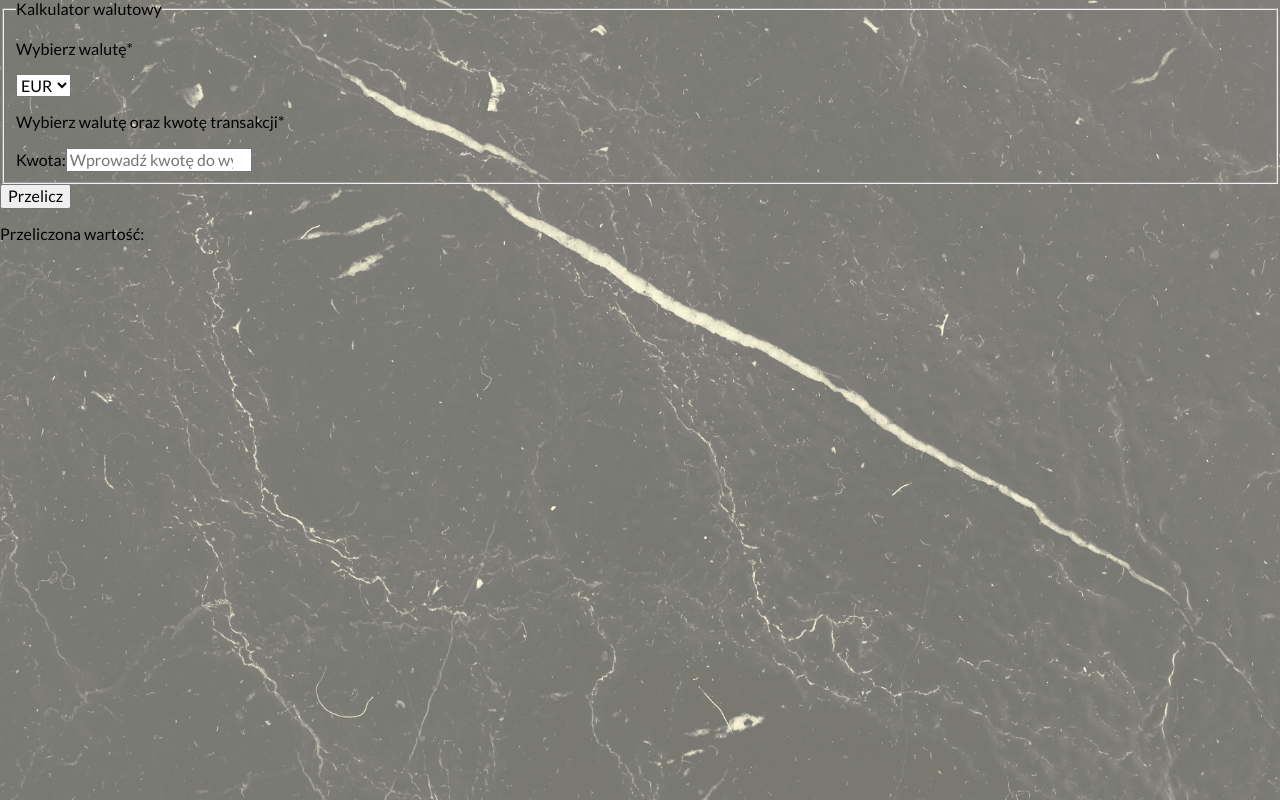
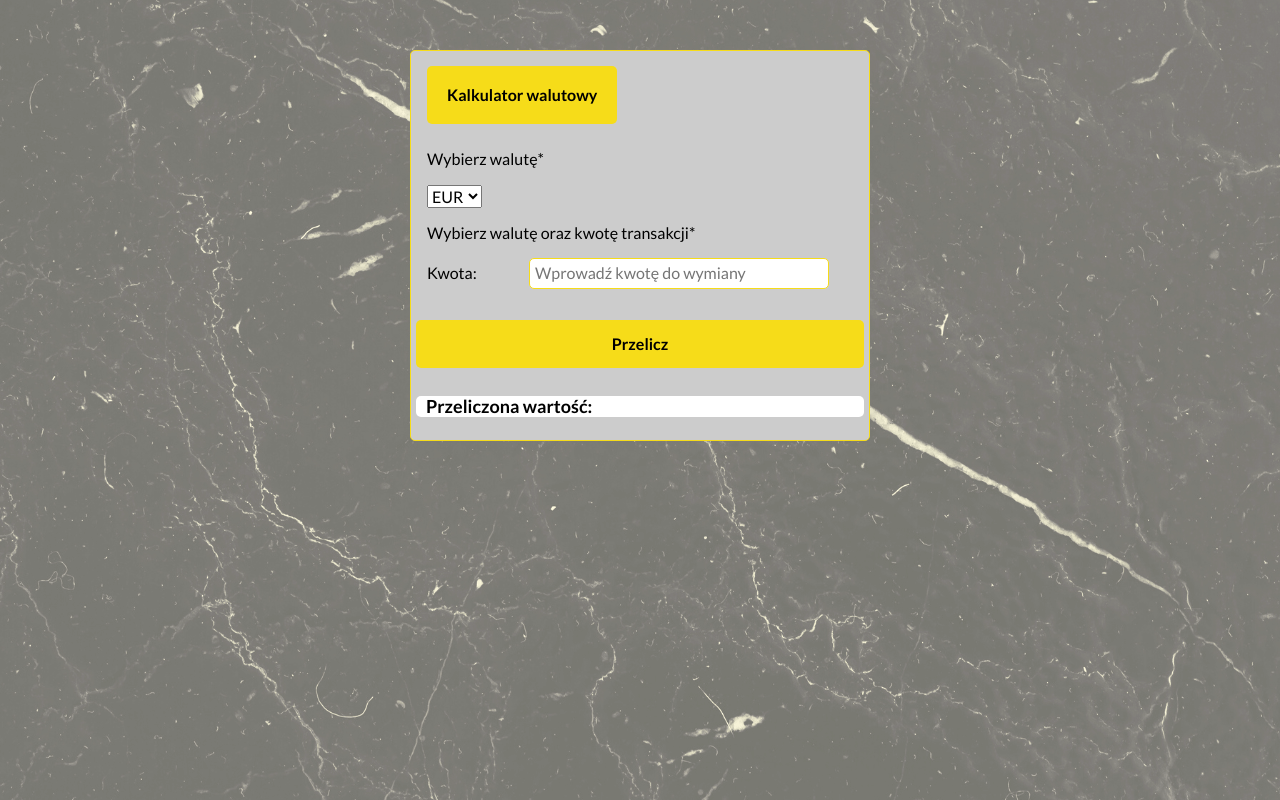
Before and after one commit to szymonbasiul/currency-converter-react, a React (Create React App) app: page / in a window 1280 px wide. Built offline with nearby package versions, Linux system fonts and the light colour scheme.

Commit message:
main container and modules added, styled up

```diff
--- a/src/App.js
+++ b/src/App.js
@@ -1,50 +1,8 @@
-import logo from "./logo.svg";
 import "./App.css";
+import Container from "./Container";
 
 function App() {
-  return (
-    <div className="container">
-      <form className="form js-form">
-        <fieldset className="form__fieldset">
-          <legend className="form__legend"> Kalkulator walutowy </legend>
-          <p>Wybierz walutę*</p>
-          <select className="js-currencyInput">
-            <option value="EUR">EUR</option>
-            <option value="GBP">GBP</option>
-            <option value="USD">USD</option>
-          </select>
-          <p>Wybierz walutę oraz kwotę transakcji*</p>
-          <label>
-            <span className="form__labelText">Kwota:</span>
-          </label>
-          <label>
-            <input
-              className="form__field js-currencyAmount"
-              id="amount"
-              name="exchange"
-              type="number"
-              placeholder="Wprowadź kwotę do wymiany"
-              autofocus
-              min="1"
-              step="0.01"
-              required
-            />
-          </label>
-        </fieldset>
-        <label>
-          <input
-            className="form__button js-submit"
-            type="submit"
-            value="Przelicz"
-          />
-        </label>
-        <p className="form__result">
-          {" "}
-          Przeliczona wartość: <strong className="js-result"></strong>
-        </p>
-      </form>
-    </div>
-  );
+  return <Container />;
 }
 
 export default App;
--- /dev/null
+++ b/src/Container/index.js
@@ -0,0 +1,10 @@
+import "./style.css";
+import Form from "../Form";
+
+const Container = () => (
+  <div className="container">
+    <Form />
+  </div>
+);
+
+export default Container;
--- /dev/null
+++ b/src/Container/style.css
@@ -0,0 +1,5 @@
+.container {
+    max-width: 500px;
+    margin: 0 auto;
+    padding: 0 20px;
+}
--- /dev/null
+++ b/src/Form/index.js
@@ -0,0 +1,45 @@
+import "./style.css";
+
+const Form = () => (
+  <form className="form js-form">
+    <fieldset className="form__fieldset">
+      <legend className="form__legend"> Kalkulator walutowy </legend>
+      <p>Wybierz walutę*</p>
+      <select className="js-currencyInput">
+        <option value="EUR">EUR</option>
+        <option value="GBP">GBP</option>
+        <option value="USD">USD</option>
+      </select>
+      <p>Wybierz walutę oraz kwotę transakcji*</p>
+      <label>
+        <span className="form__labelText">Kwota:</span>
+      </label>
+      <label>
+        <input
+          className="form__field js-currencyAmount"
+          id="amount"
+          name="exchange"
+          type="number"
+          placeholder="Wprowadź kwotę do wymiany"
+          autofocus
+          min="1"
+          step="0.01"
+          required
+        />
+      </label>
+    </fieldset>
+    <label>
+      <input
+        className="form__button js-submit"
+        type="submit"
+        value="Przelicz"
+      />
+    </label>
+    <p className="form__result">
+      {" "}
+      Przeliczona wartość: <strong className="js-result"></strong>
+    </p>
+  </form>
+);
+
+export default Form;
--- /dev/null
+++ b/src/Form/style.css
@@ -0,0 +1,79 @@
+.form {
+    margin: 50px 0;
+    padding: 5px;
+    max-width: 600px;
+    border: 1px solid #f6dc19;
+    height: 100%;
+    background-color: #ccc;
+    border-radius: 5px;
+}
+
+.form__labelText {
+    width: 100%;
+    max-width: 100px;
+    display: inline-block;
+    margin-right: 2px;
+}
+
+.form__field {
+    border: 1px solid #f6dc19;
+    padding: 5px;
+    width: 100%;
+    max-width: 300px;
+    border-radius: 5px;
+}
+
+.form__button {
+    margin: 10px auto;
+    width: 100%;
+    border: none;
+    font-weight: 700;
+    border-radius: 5px;
+    background-color: #f6dc19;
+    padding: 15px;
+}
+
+.form__button:hover {
+    cursor: pointer;
+    background-color: #fde84c;
+}
+
+.form__button:active {
+    background-color: #fbee8c;
+}
+
+.form__fieldset {
+    border: 1px solid #ccc;
+    background-color: #ccc;
+    padding: 10px;
+    margin: 10px 0;
+}
+
+.form__legend {
+    background-color: #f6dc19;
+    border-radius: 5px;
+    padding: 20px;
+    font-weight: 700;
+}
+
+.form__radio {
+    display: flex;
+    justify-content: space-around;
+    width: 100%;
+}
+
+.form__radioItem:hover {
+    cursor: pointer;
+}
+
+.form__radioInput:hover {
+    cursor: pointer;
+}
+
+.form__result {
+    padding: 0 10px;
+    border-radius: 5px;
+    background-color: white;
+    font-size: large;
+    font-weight: bold;
+}
```
